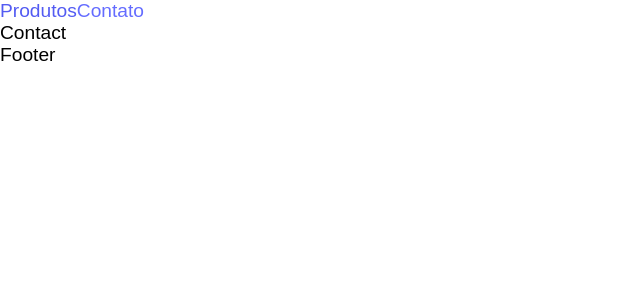
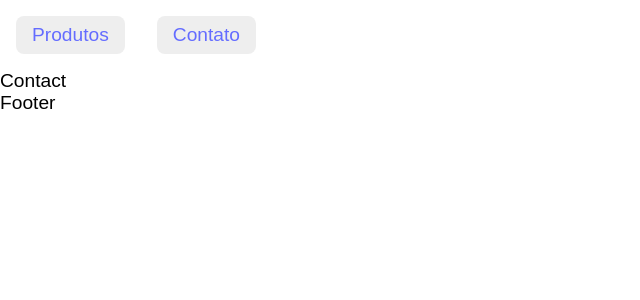
Before and after one commit to pascoalkahamba/ShowPhotos, a React (Vite) app: page /contato in a window 1280 px wide. Shown: the top 300 px of the page, without its empty margins (0-640 px from the left). Built offline with nearby package versions, Linux system fonts and the light colour scheme.

Commit message:
create the firsts styles on the component Header

```diff
--- a/src/Header.jsx
+++ b/src/Header.jsx
@@ -1,9 +1,10 @@
 import React from "react";
 import { NavLink } from "react-router-dom";
+import styles from "./Header.module.css";
 
 const Header = () => {
   return (
-    <div>
+    <div className={styles.header}>
       <NavLink to="/">Produtos</NavLink>
       <NavLink to="/contato">Contato</NavLink>
     </div>
--- a/src/Header.module.css
+++ b/src/Header.module.css
@@ -0,0 +1,17 @@
+.header {
+  display: flex;
+  gap: 2rem;
+  padding: 1rem;
+}
+a {
+  background: #eee;
+  padding: 0.5rem 1rem;
+  border-radius: 0.5rem;
+  cursor: pointer;
+  color: #000;
+  transition: 3s;
+}
+a:hover {
+  color: #000;
+  background: rgb(219, 219, 219);
+}
```
